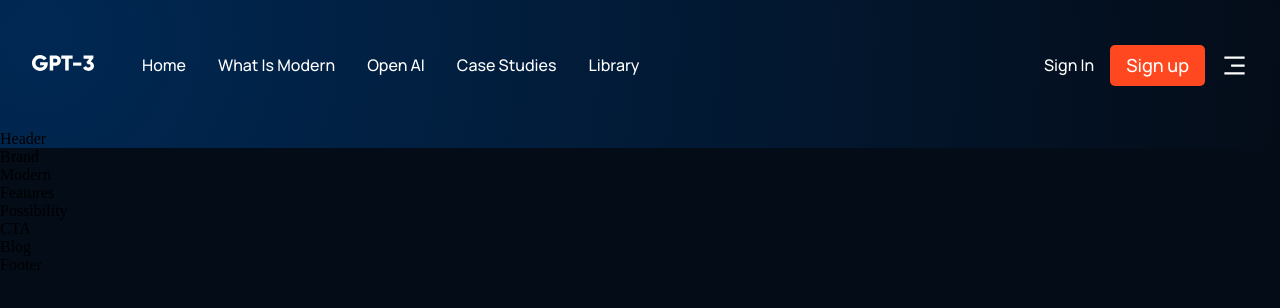
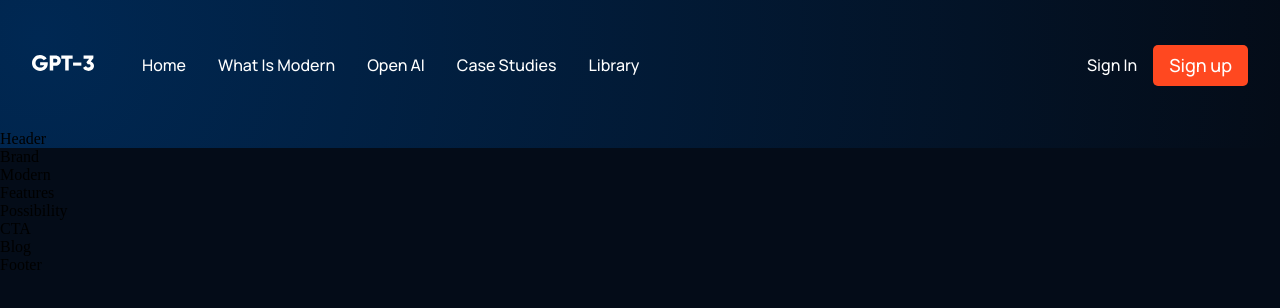
Before and after one commit to haluskua/SPA-folio, a React (Create React App) app: page / in a window 1280 px wide. Shown: the top 308 px of the page. Built offline with nearby package versions, Linux system fonts and the light colour scheme.

Commit message:
removed menu icon on desktop or larger screen

```diff
--- a/src/component/navbar/navbar.css
+++ b/src/component/navbar/navbar.css
@@ -60,7 +60,7 @@
 
 .modern__navbar-menu {
   margin-left: 1rem;
-  display: flex;
+  display: none;
   position: relative;
 }
 
@@ -98,7 +98,7 @@
     display: none;
   }
 
-  /* .modern__navbar-menu {
+  .modern__navbar-menu {
     display: flex;
-  } */
+  }
 }
```
